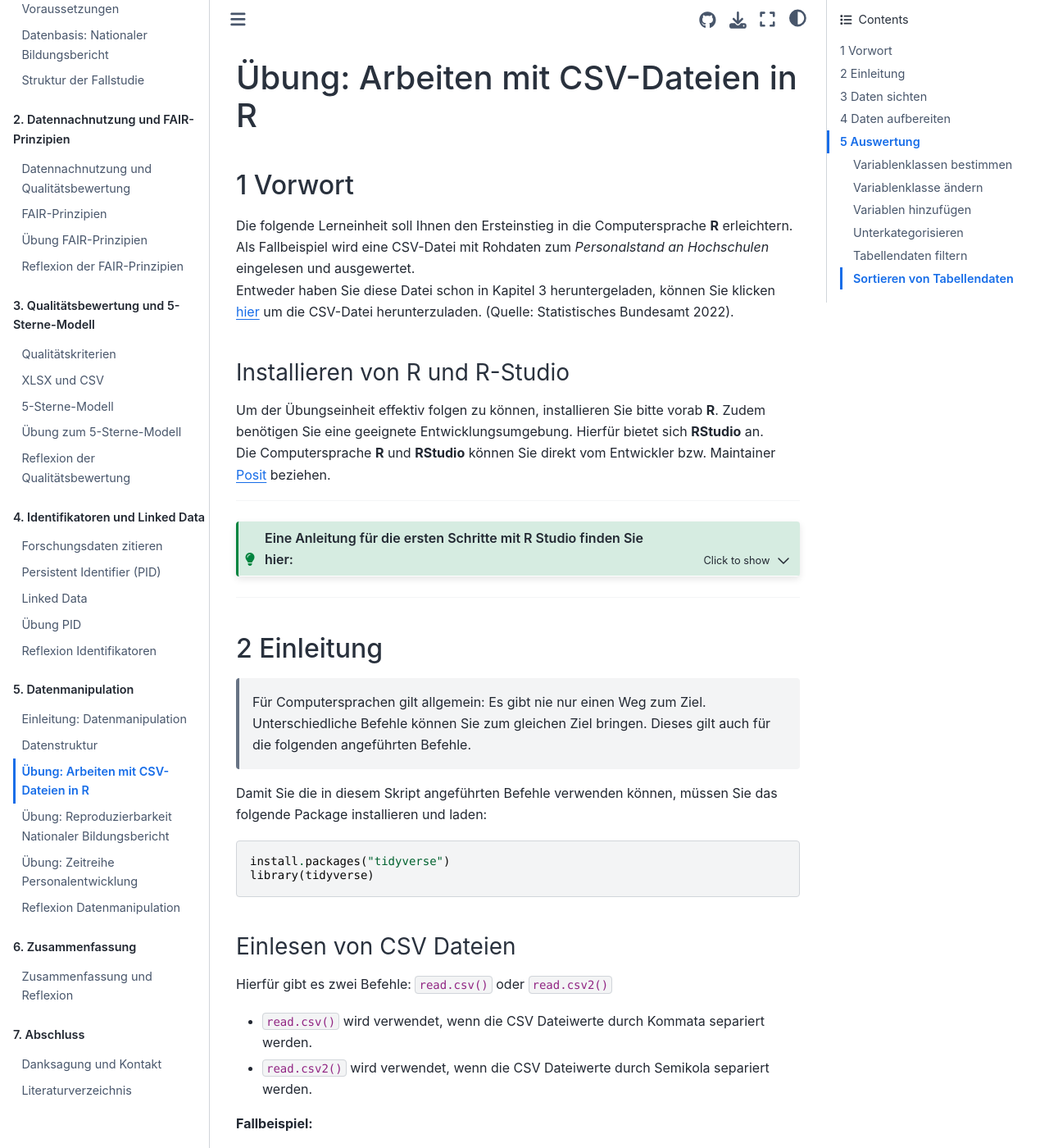
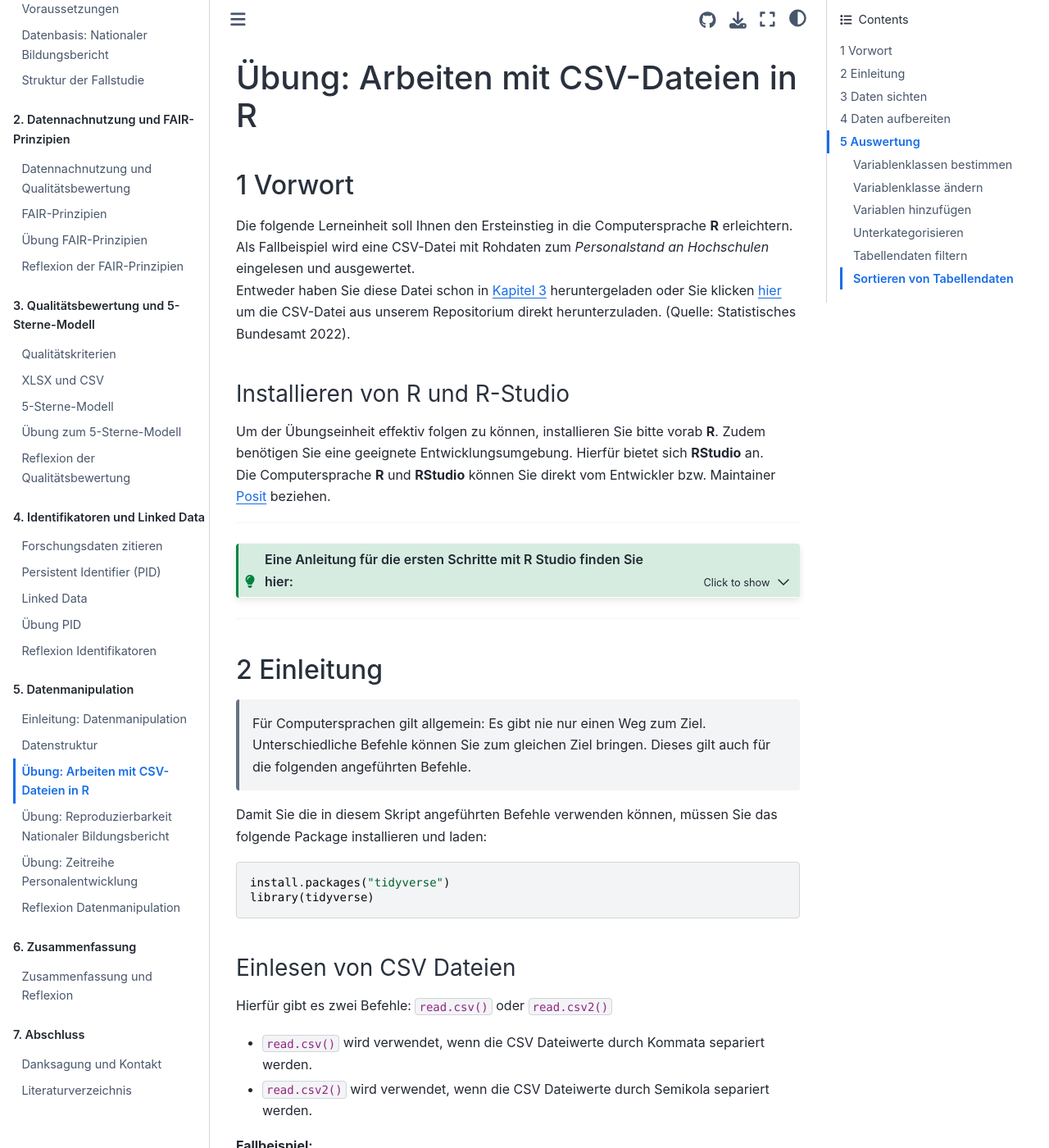
Before and after one commit to quadriga-dk/Tabelle-Fallstudie-1, a Jupyter Book: the page built from Markdown/21_Einstieg_R.md, in a window 1280 px wide and 1400 px high. Shown: the whole window at 82% size. Built offline with Jupyter Book 1.0.4 settings and Sphinx 7.4.7 and the Sphinx Book theme 1.1.4, drawn with Linux system fonts in a browser that asks for light colours; some of the changed text lies outside the part shown.

Commit message:
Update 21_Einstieg_R.md
CSV Datein ausgetauscht und Namen angepasst im Code zum Einlesen der Daten

```diff
--- a/Markdown/21_Einstieg_R.md
+++ b/Markdown/21_Einstieg_R.md
@@ -7,8 +7,8 @@
 Computersprache **R** erleichtern.
 Als Fallbeispiel wird eine CSV-Datei mit Rohdaten zum *Personalstand an
 Hochschulen* eingelesen und ausgewertet.
-Entweder haben Sie diese Datei schon in Kapitel 3 heruntergeladen, können Sie klicken
-[hier](21341-0001_F_2020.csv) um die CSV-Datei herunterzuladen.
+Entweder haben Sie diese Datei schon in [Kapitel 3](https://quadriga-dk.github.io/Tabelle-Fallstudie-1/Markdown/11_XLSXundCSV.html) heruntergeladen oder Sie klicken
+[hier](21341-0001_F_2020.csv) um die CSV-Datei aus unserem Repositorium direkt herunterzuladen.
 (Quelle: Statistisches Bundesamt 2022).
 
 ### Installieren von R und R-Studio
```
Also changed, not shown: other parts of Markdown/21_Einstieg_R.md (+2 -2 lines).
